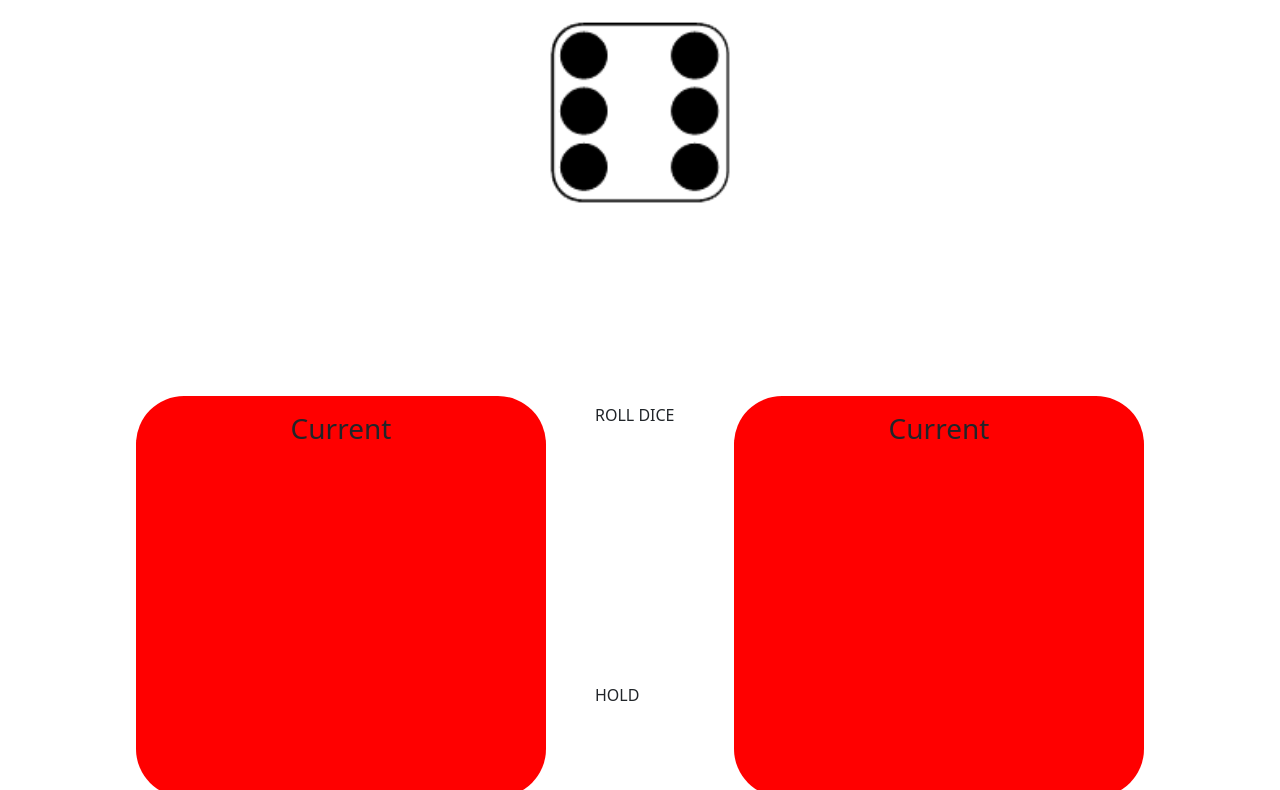
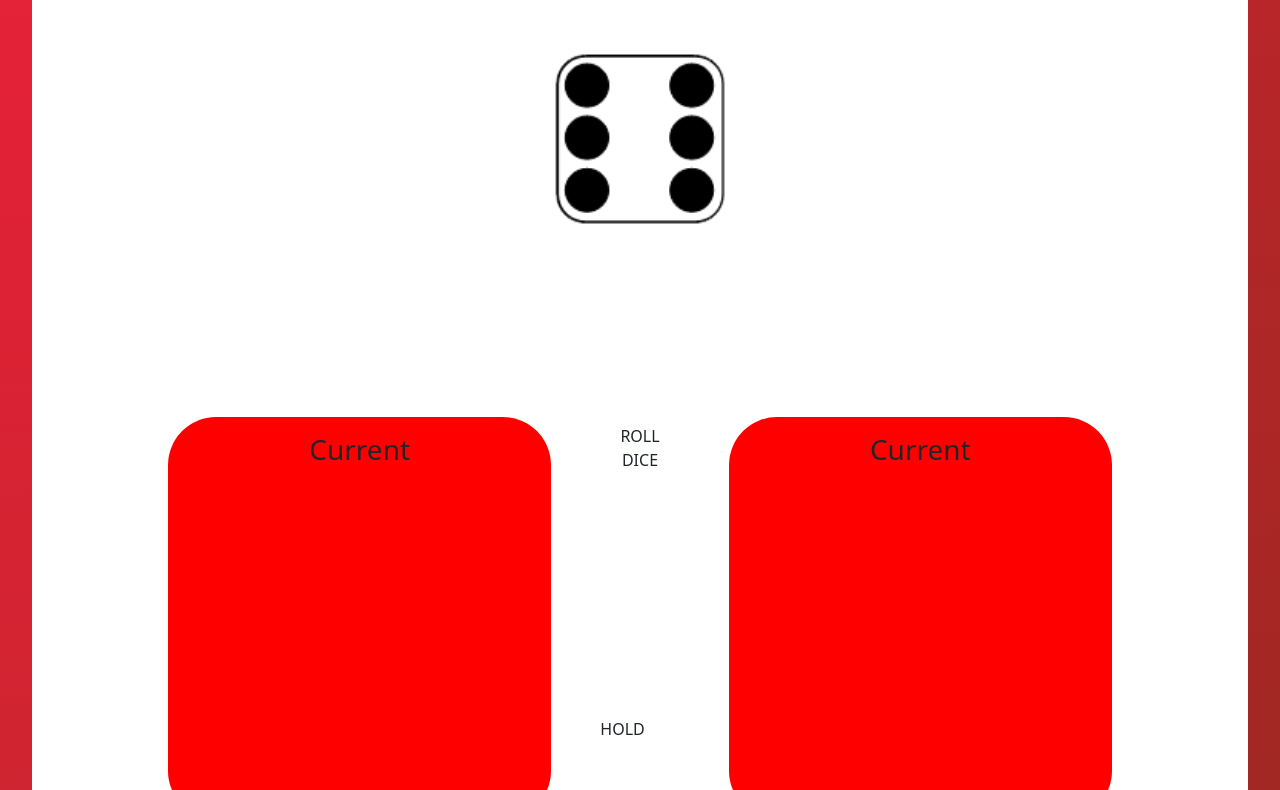
Before and after one commit to Blacklight059/Dices-games, a plain HTML site: page index.html in a window 1280 px wide. Shown: the part 323-1113 px from the top of the page. Drawn offline with nearby package versions, Linux system fonts and the light colour scheme.

Commit message:
Add border style

```diff
--- a/assets/css/style.css
+++ b/assets/css/style.css
@@ -1,6 +1,12 @@
 @font-face {
     font-family: Lato, sans-serif;
     src: url(https://fonts.google.com/specimen/Lato);
+}
+
+.body {
+    border: 2rem solid red;
+    border-image: linear-gradient(to bottom right, #ed213a, #93291e);
+    border-image-slice: 1;
 }
 
 .header {
--- a/index.html
+++ b/index.html
@@ -11,7 +11,7 @@
     <link rel="stylesheet" href="assets/css/style.css">
     <link href="https://cdn.jsdelivr.net/npm/bootstrap@5.1.3/dist/css/bootstrap.min.css" rel="stylesheet" integrity="sha384-1BmE4kWBq78iYhFldvKuhfTAU6auU8tT94WrHftjDbrCEXSU1oBoqyl2QvZ6jIW3" crossorigin="anonymous">
 </head>
-<body>
+<body class="body">
     <header class="container-fluid header">
         <button type="button" class="new-game">New game</button>
     </header>
```
